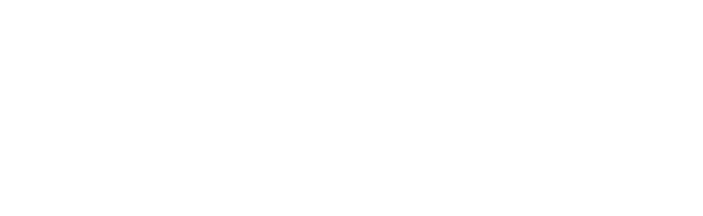
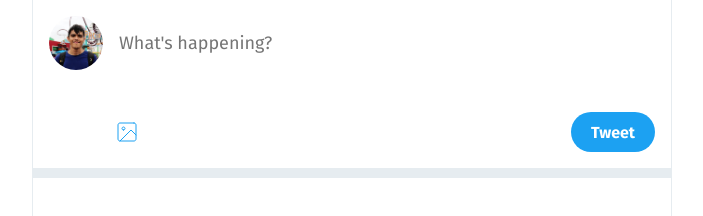
Before and after one commit to arnellebalane/firebase-bacolod-2020, a plain HTML site: page feed.html in a window 1280 px wide. Shown: the top 216 px of the page, without its empty margins (288-991 px from the left). Drawn offline with Linux system fonts and the light colour scheme.

Commit message:
Add UI for tweet form input and actions

```diff
--- a/feed.html
+++ b/feed.html
@@ -0,0 +1,35 @@
+<!DOCTYPE html>
+<html lang="en">
+  <head>
+    <meta charset="utf-8" />
+    <meta name="viewport" content="width=device-width, initial-scale=1" />
+
+    <title>Twitter Firebase</title>
+
+    <link rel="stylesheet" href="https://fonts.googleapis.com/css?family=Fira+Sans:400,700&display=swap" />
+    <link rel="stylesheet" href="styles/global.css" />
+    <link rel="stylesheet" href="styles/feed.css" />
+  </head>
+
+  <body>
+    <div class="Wrapper">
+      <section class="TweetBox">
+        <img class="TweetBox__Avatar" src="images/avatar.jpg" alt="Arnelle Balane" />
+
+        <form class="TweetForm" action="#">
+          <textarea class="TweetForm__Input" name="tweet" placeholder="What's happening?" maxlength="280"></textarea>
+
+          <footer class="TweetForm__Footer">
+            <button class="TweetForm__Action" type="button">
+              <img src="images/image.svg" alt="" />
+            </button>
+
+            <button class="TweetForm__Submit">Tweet</button>
+          </footer>
+        </form>
+      </section>
+
+      <div class="Separator"></div>
+    </div>
+  </body>
+</html>
--- /dev/null
+++ b/styles/feed.css
@@ -0,0 +1,74 @@
+.TweetBox {
+  display: flex;
+  padding: 1.6rem;
+}
+
+.TweetBox__Avatar {
+  flex-shrink: 0;
+  width: 5.4rem;
+  height: 5.4rem;
+  object-fit: contain;
+  object-position: center center;
+  border-radius: 50%;
+}
+
+.TweetForm {
+  flex: auto;
+}
+
+.TweetForm__Input {
+  display: block;
+  width: 100%;
+  padding: 1.6rem;
+  border: none;
+
+  font-size: 1.8rem;
+  resize: none;
+  outline: none;
+}
+
+.TweetForm__Footer {
+  display: flex;
+  align-items: center;
+  flex-wrap: wrap;
+  padding-left: 4px;
+  margin-top: 2rem;
+}
+
+.TweetForm__Action {
+  width: 4rem;
+  height: 4rem;
+  padding: 0;
+  border: none;
+  border-radius: 50%;
+  margin-top: -1.2rem;
+  margin-bottom: -1.2rem;
+
+  background-color: transparent;
+  cursor: pointer;
+}
+
+.TweetForm__Action:hover,
+.TweetForm__Action:focus {
+  background-color: rgba(28, 161, 242, 0.1);
+}
+
+.TweetForm__Action img {
+  display: block;
+  margin: auto;
+}
+
+.TweetForm__Submit {
+  height: 4rem;
+  padding: 1rem 2rem;
+  border: none;
+  border-radius: 2rem;
+  margin-left: auto;
+
+  font-size: 1.6rem;
+  font-weight: 700;
+  color: #fff;
+
+  background-color: #1ca1f2;
+  cursor: pointer;
+}
--- a/styles/index.css
+++ b/styles/index.css
@@ -21,6 +21,7 @@
   font-weight: 700;
 
   background-color: #eee;
+  cursor: pointer;
 }
 
 .LoginButton--Google {
```
Also changed, not shown: images/avatar.jpg (added), images/image.svg (added).
